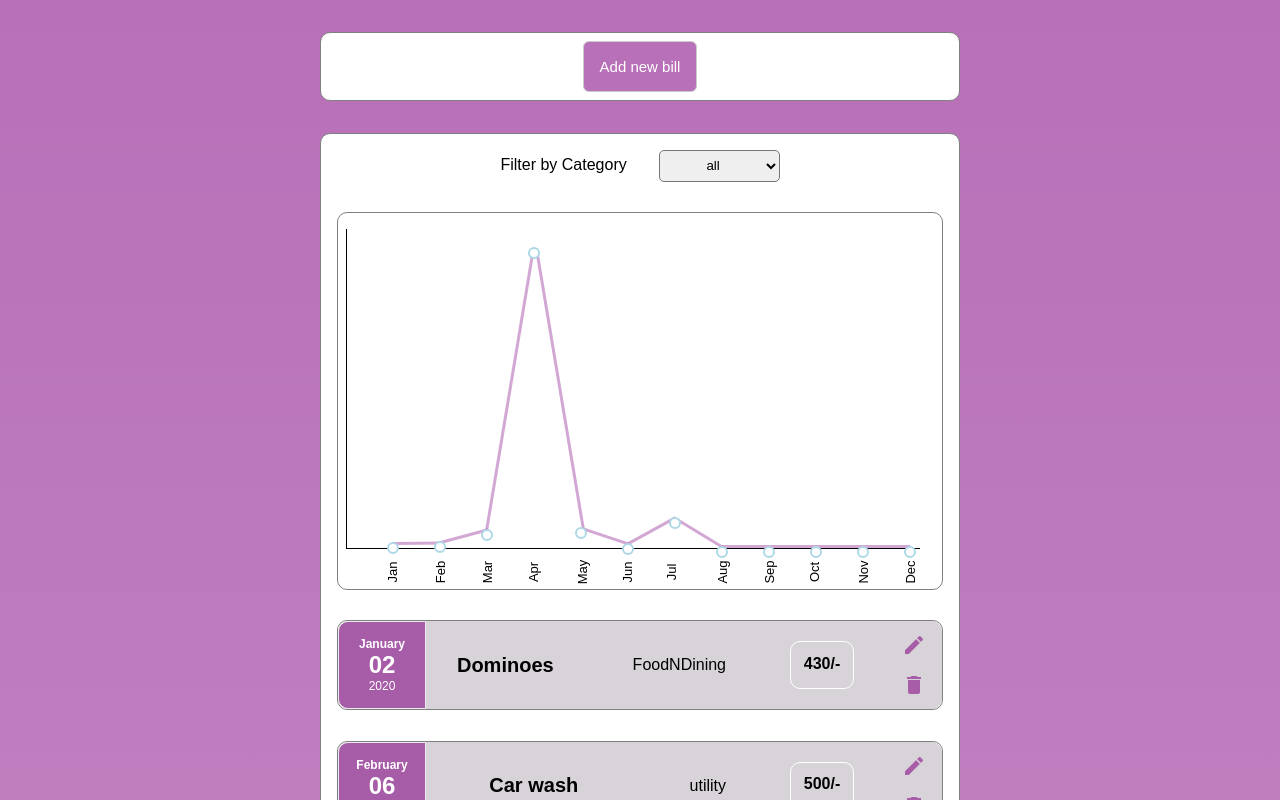
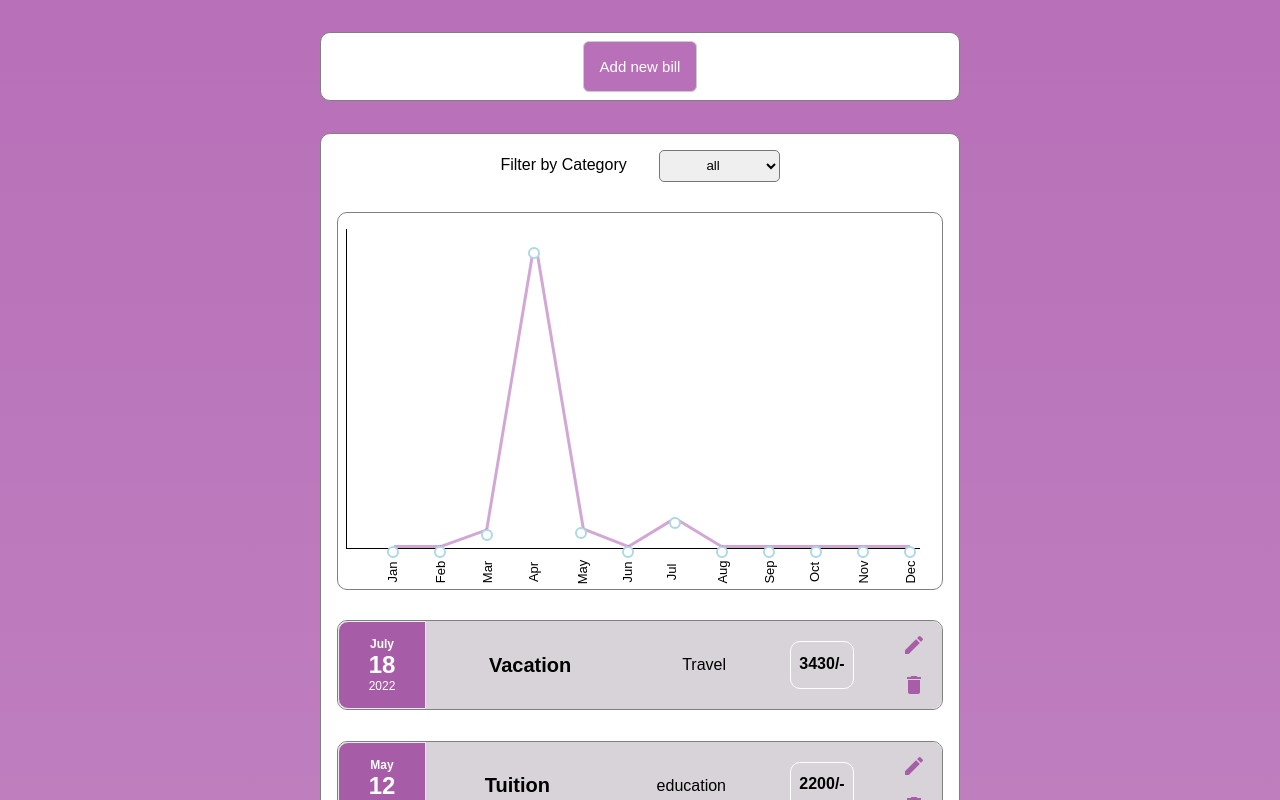
Before and after one commit to Enugurupranava2002/Expenses-App, a React (Create React App) app: page / in a window 1280 px wide. Shown: the top 800 px of the page. Built offline with nearby package versions, Linux system fonts and the light colour scheme.

Commit message:
completed level-1.

```diff
--- a/src/components/UI/chart.js
+++ b/src/components/UI/chart.js
@@ -18,17 +18,21 @@ const Chart = (props) => {
     { mon: "Dec", tot: 0 },
   ];
 
+  const dateBefore12Mon = new Date().setMonth(new Date().getMonth() - 12);
+
+  const billsOfLast12Mon = props.items.filter(
+    (bill) => new Date(bill.date) >= dateBefore12Mon
+  );
+
   var maxBillAmt = 0;
 
-  props.items.forEach((bill) => {
+  billsOfLast12Mon.forEach((bill) => {
     monthlyExpenses[new Date(bill.date).getMonth()].tot += +bill.amount;
   });
 
   monthlyExpenses.forEach(
     (monthBill) => (maxBillAmt = Math.max(maxBillAmt, monthBill.tot))
   );
-
-  // console.log(maxBillAmt);
 
   const [height, setHeight] = useState(0);
   const [width, setWidth] = useState(0);
@@ -50,14 +54,18 @@ const Chart = (props) => {
   var bottom = 0;
 
   var coord = [];
+  var sin = [];
+  var hypt = [];
 
-  monthlyExpenses.forEach((item) => {
+  for (let index = 0; index < 12; index++) {
+    coord.push({ x: 0, y: 0 });
+  }
+
+  monthlyExpenses.forEach((item, idx, _) => {
     left += (width - 10) / 12;
-    bottom = (+item.tot / maxBillAmt) * (height - 20);
-    coord.push({ x: left, y: bottom });
+    bottom = maxBillAmt === 0 ? 0 : (+item.tot / maxBillAmt) * (height - 20);
+    coord[idx] = { x: left, y: bottom };
   });
-
-  var hypt = [];
 
   coord.forEach((co, idx, _) => {
     if (idx !== coord.length - 1) {
@@ -70,8 +78,6 @@ const Chart = (props) => {
     }
   });
 
-  var sin = [];
-
   coord.forEach((item, idx, _) => {
     if (idx === coord.length - 1) {
       return;
@@ -81,8 +87,6 @@ const Chart = (props) => {
     sin.push(-val);
   });
 
-  console.log(sin);
-
   return (
     <div className="chart">
       <Card>
@@ -91,6 +95,7 @@ const Chart = (props) => {
             {monthlyExpenses.map((item, idx, _) => {
               return (
                 <li key={item.mon}>
+                  {billsOfLast12Mon.length !== 0 && (
                     <div
                       className="chart_line-segment"
                       style={{
@@ -100,6 +105,7 @@ const Chart = (props) => {
                         transform: `rotate(calc(${sin[idx]} * 1deg))`,
                       }}
                     ></div>
+                  )}
                   <div
                     style={{
                       left: coord[idx].x - 6.5,
--- a/src/components/bills/bills.js
+++ b/src/components/bills/bills.js
@@ -12,10 +12,19 @@ const Bills = (props) => {
     setBillFilterCat(value);
   };
 
-  const filteredBills =
+  var filteredBills =
     billFilterCat === "all"
       ? props.items
       : props.items.filter((bill) => bill.category === billFilterCat);
+
+  console.log(filteredBills);
+
+  filteredBills = filteredBills
+    .slice()
+    .sort((bill1, bill2) => new Date(bill1.date) - new Date(bill2.date))
+    .reverse();
+
+  console.log(filteredBills);
 
   return (
     <div className="bills">
--- a/src/store/bill_slice.js
+++ b/src/store/bill_slice.js
@@ -7,7 +7,7 @@ const initialBillState = {
       description: "Dominoes",
       category: "FoodNDining",
       amount: "430",
-      date: "01-02-2020",
+      date: "01-02-2022",
     },
     {
       id: 2,
@@ -21,21 +21,21 @@ const initialBillState = {
       description: "Amazon",
       category: "shopping",
       amount: "2030",
-      date: "03-07-2020",
+      date: "03-07-2022",
     },
     {
       id: 4,
       description: "House rent",
       category: "Food & Dining",
       amount: "35900",
-      date: "04-03-2020",
+      date: "04-03-2022",
     },
     {
       id: 5,
       description: "Tuition",
       category: "education",
       amount: "2200",
-      date: "05-12-2020",
+      date: "05-12-2022",
     },
     {
       id: 6,
@@ -49,7 +49,7 @@ const initialBillState = {
       description: "Vacation",
       category: "Travel",
       amount: "3430",
-      date: "07-18-2020",
+      date: "07-18-2022",
     },
   ],
 };
```
Also changed, not shown: 1 other file (tests, documents, lock files or other folders). Lines whose indentation alone changed are shown as unchanged.
